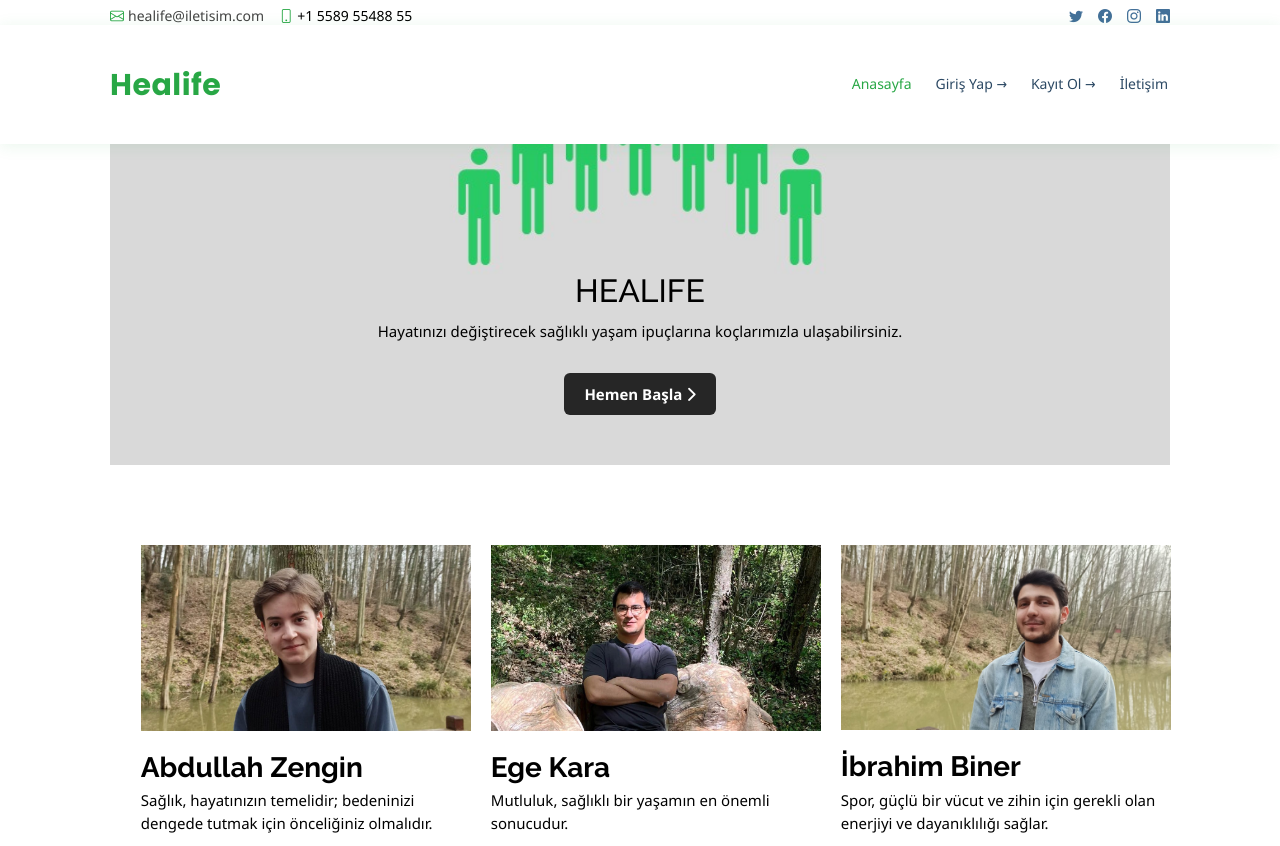
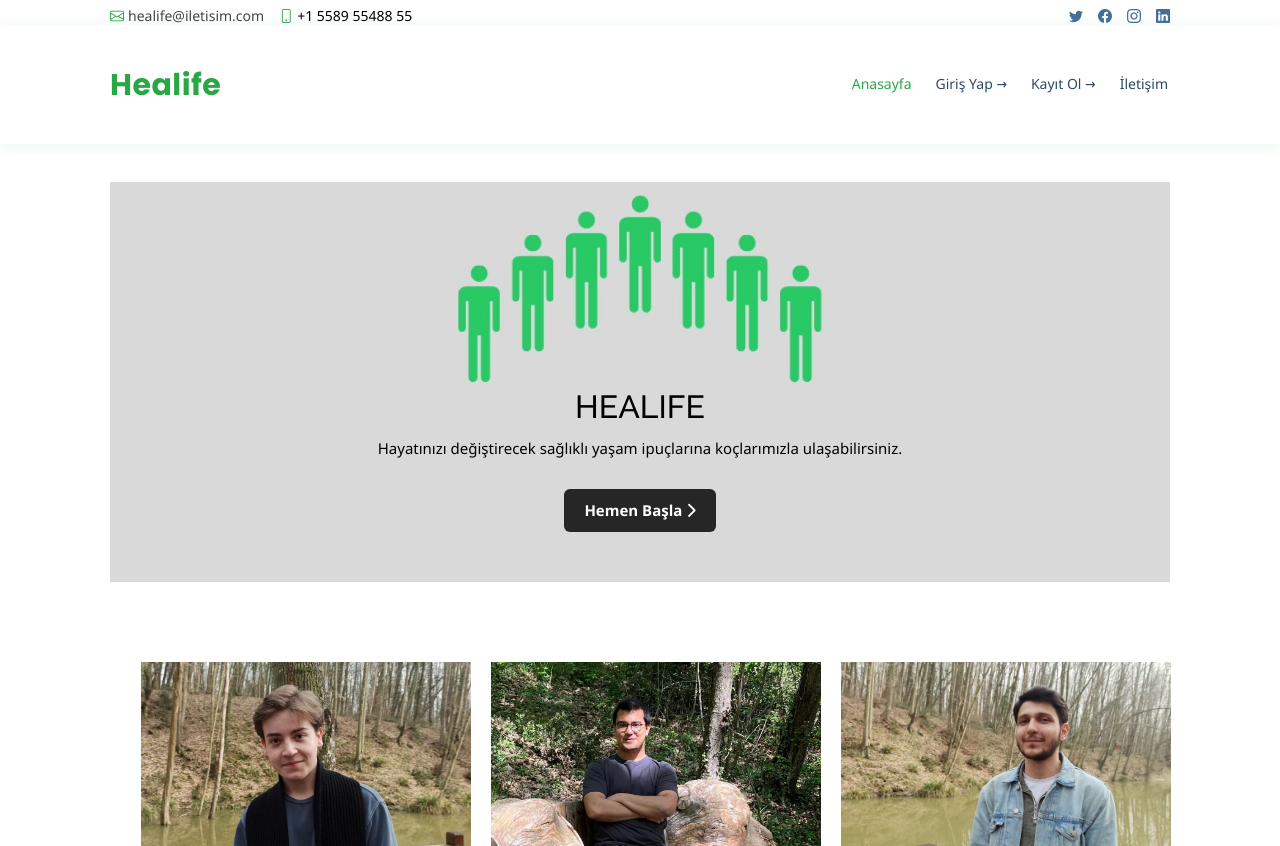
Before and after one commit to bsenurbas/PROJE, a Django app: page /user/ in a window 1280 px wide. Shown: the part 15-861 px from the top of the page. Run offline with Django 4.2, Linux system fonts and the light colour scheme; a user stored in the database is signed in; some libraries are stand-ins or nearby versions.

Commit message:
css düzeltmesi

```diff
--- a/Proje/templates/user.html
+++ b/Proje/templates/user.html
@@ -17,6 +17,11 @@
 
     <!-- Template Main CSS File -->
     <link href="{% static 'home.css' %}" rel="stylesheet">
+    <style>
+        #showcase{
+            margin-top: 11%;
+        }
+    </style>
 </head>
 <body>
     {% load static %}
```
